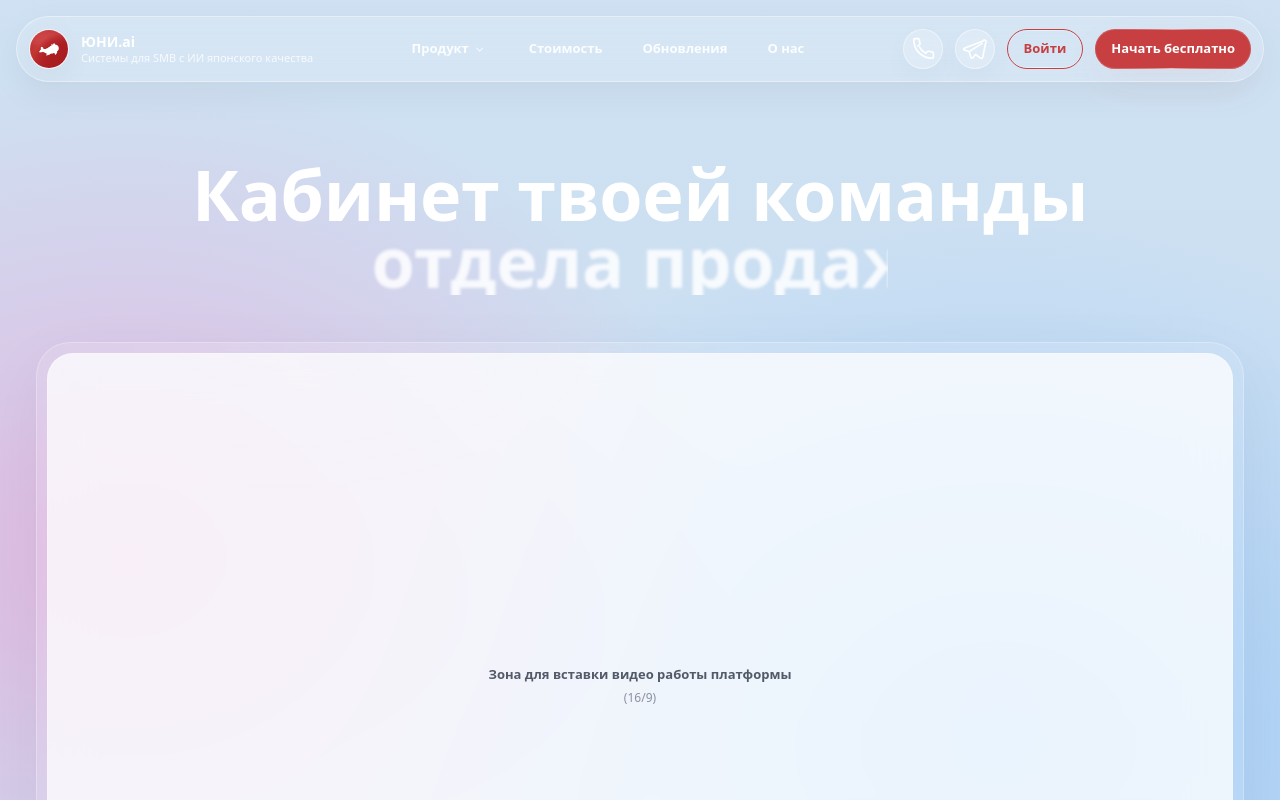
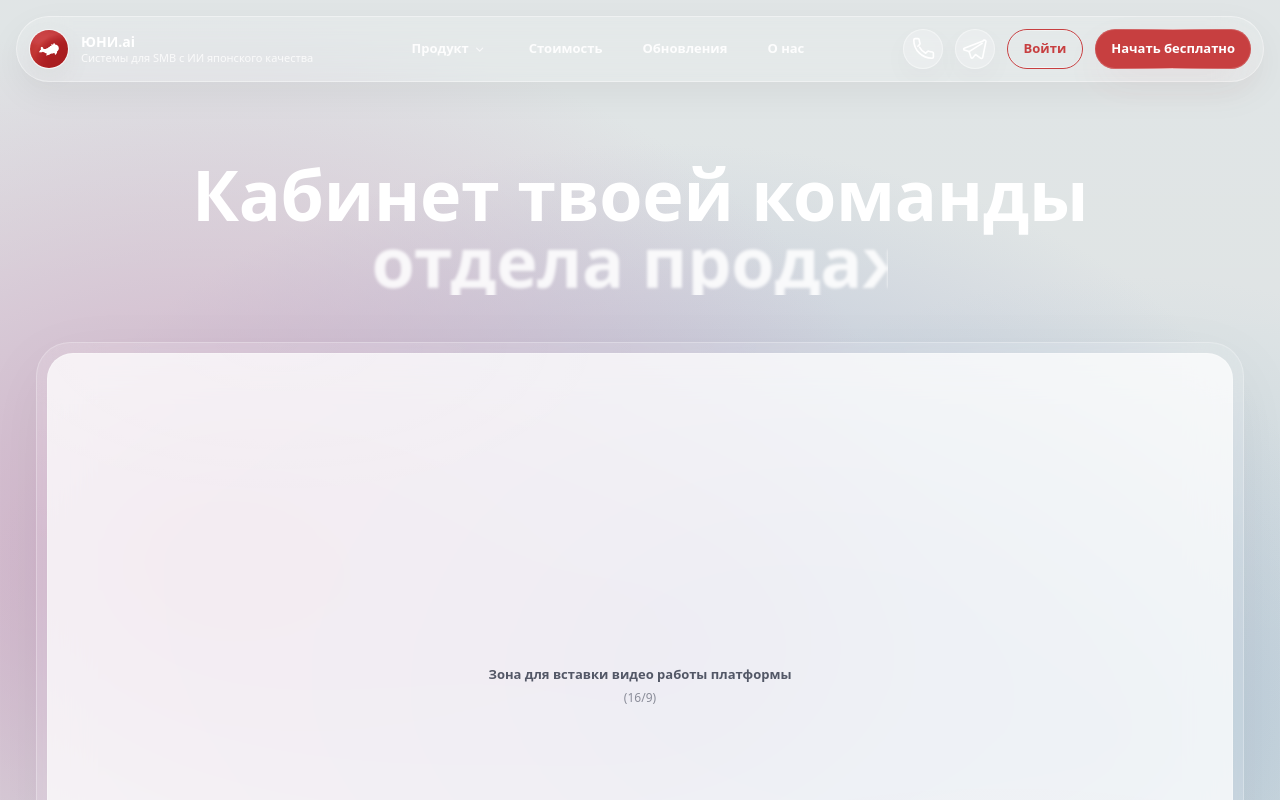
Before and after one commit to uniconsulting/uni.com, a Next.js app: page / in a window 1280 px wide. Shown: the top 800 px of the page. Built offline with nearby package versions, Linux system fonts and the light colour scheme.

Commit message:
Update globals.css

```diff
--- a/src/styles/globals.css
+++ b/src/styles/globals.css
@@ -7,27 +7,26 @@ html {
   scroll-padding-top: 96px; /* чтобы якоря не уезжали под header */
 }
 
-/* === Global background: base + full-page gradient composition (no tiling) === */
+/* globals.css */
 
+/* 1) Базовый цвет */
 :root {
-  /* можешь оставить свой базовый цвет */
-  --bg-base: #b1cfeb;
+  --bg-base: #d8dedf;
 }
 
-/* базовый цвет */
-html,
-body {
+html {
   background: var(--bg-base);
 }
 
-/* важно: псевдо-слой растягивается по высоте всей страницы */
+/* 2) Делаем фон отдельным слоем, который тянется по всей высоте страницы */
 body {
+  background: transparent;
   position: relative;
+  isolation: isolate; /* важно для корректного слоя под контентом */
   min-height: 100%;
-  isolation: isolate; /* чтобы ::before нормально жил "за контентом" */
 }
 
-/* композиция градиентов на всю страницу */
+/* 3) Композиция градиентов/бликов (как на референсе) */
 body::before {
   content: "";
   position: absolute;
@@ -35,81 +34,43 @@ body::before {
   z-index: -1;
   pointer-events: none;
 
-  /* НЕ ПОВТОРЯЕМ */
+  background-color: var(--bg-base);
+
+  /* много “пятен” по Y, чтобы при скролле не повторялось */
+  background-image:
+    /* TOP: розовый слева + синеватый центр + голубой справа */
+    radial-gradient(1200px 900px at 16% 6%,  rgba(201,155,188,0.78) 0%, rgba(201,155,188,0.00) 60%),
+    radial-gradient(1100px 820px at 52% 7%,  rgba(151,164,201,0.72) 0%, rgba(151,164,201,0.00) 62%),
+    radial-gradient(980px 780px  at 88% 8%,  rgba(176,200,215,0.70) 0%, rgba(176,200,215,0.00) 60%),
+
+    /* верхний “молочный” горизонтальный блик */
+    radial-gradient(1400px 260px at 55% 18%, rgba(255,255,255,0.52) 0%, rgba(255,255,255,0.00) 72%),
+
+    /* MID: голубые массивы слева и по центру */
+    radial-gradient(1400px 1000px at 18% 40%, rgba(166,188,217,0.62) 0%, rgba(166,188,217,0.00) 66%),
+    radial-gradient(1200px 900px  at 50% 46%, rgba(155,179,205,0.52) 0%, rgba(155,179,205,0.00) 66%),
+
+    /* MID-RIGHT: тёплый розово-белый “блик” как на макете */
+    radial-gradient(1050px 620px at 78% 54%, rgba(242,230,231,0.86) 0%, rgba(242,230,231,0.00) 66%),
+
+    /* ниже: ещё один голубой слой и “молочный” слой */
+    radial-gradient(1300px 920px at 24% 64%, rgba(160,185,214,0.60) 0%, rgba(160,185,214,0.00) 66%),
+    radial-gradient(1200px 620px at 55% 70%, rgba(255,255,255,0.38) 0%, rgba(255,255,255,0.00) 70%),
+
+    /* низ: голубой справа + розовый слева */
+    radial-gradient(1000px 700px at 86% 88%, rgba(200,218,224,0.60) 0%, rgba(200,218,224,0.00) 60%),
+    radial-gradient(1100px 780px at 12% 94%, rgba(246,231,232,0.78) 0%, rgba(246,231,232,0.00) 62%),
+
+    /* тонкая общая “дымка” по вертикали (чтобы было больше бликов, как в референсе) */
+    linear-gradient(180deg,
+      rgba(255,255,255,0.22) 0%,
+      rgba(255,255,255,0.00) 28%,
+      rgba(255,255,255,0.14) 52%,
+      rgba(255,255,255,0.00) 76%,
+      rgba(255,255,255,0.18) 100%);
+
   background-repeat: no-repeat;
   background-size: 100% 100%;
-
-  /* много “облаков”, как в референсе (розовые/синие/молочные) */
-  background-image:
-    /* верх-лево: розовый */
-    radial-gradient(900px 720px at 10% 6%,
-      rgba(255, 130, 200, 0.42) 0%,
-      rgba(255, 130, 200, 0.00) 68%),
-
-    /* верх-право: холодный голубой */
-    radial-gradient(950px 760px at 78% 8%,
-      rgba(120, 185, 255, 0.50) 0%,
-      rgba(120, 185, 255, 0.00) 70%),
-
-    /* верхний мягкий “туман” */
-    radial-gradient(1100px 820px at 46% 18%,
-      rgba(240, 247, 255, 0.65) 0%,
-      rgba(240, 247, 255, 0.00) 74%),
-
-    /* середина-лево: крупная синяя масса */
-    radial-gradient(1200px 900px at 22% 40%,
-      rgba(135, 185, 235, 0.55) 0%,
-      rgba(135, 185, 235, 0.00) 76%),
-
-    /* середина: светлая зона */
-    radial-gradient(1200px 950px at 58% 44%,
-      rgba(245, 250, 255, 0.72) 0%,
-      rgba(245, 250, 255, 0.00) 78%),
-
-    /* середина-право: холодный голубой */
-    radial-gradient(1050px 820px at 86% 52%,
-      rgba(155, 205, 255, 0.42) 0%,
-      rgba(155, 205, 255, 0.00) 76%),
-
-    /* ниже середины: синяя полоса-облако */
-    radial-gradient(1200px 920px at 40% 62%,
-      rgba(120, 175, 235, 0.48) 0%,
-      rgba(120, 175, 235, 0.00) 78%),
-
-    /* ближе к низу: розовый подсвет */
-    radial-gradient(980px 760px at 74% 73%,
-      rgba(255, 205, 220, 0.38) 0%,
-      rgba(255, 205, 220, 0.00) 74%),
-
-    /* нижняя “молочная” зона */
-    radial-gradient(1200px 980px at 62% 86%,
-      rgba(245, 250, 255, 0.78) 0%,
-      rgba(245, 250, 255, 0.00) 78%),
-
-    /* низ-лево: розовый */
-    radial-gradient(1050px 820px at 14% 94%,
-      rgba(255, 195, 210, 0.40) 0%,
-      rgba(255, 195, 210, 0.00) 72%),
-
-    /* общий вертикальный “воздух”, чтобы всё склеить */
-    linear-gradient(180deg,
-      rgba(255, 255, 255, 0.38) 0%,
-      rgba(255, 255, 255, 0.10) 40%,
-      rgba(255, 255, 255, 0.34) 100%);
-}
-
-/* (опционально) лёгкая микрофактура без картинок. Если не нужно - удали блок целиком */
-body::after {
-  content: "";
-  position: absolute;
-  inset: 0;
-  z-index: -1;
-  pointer-events: none;
-  opacity: 0.045;
-  mix-blend-mode: soft-light;
-  background-image:
-    repeating-linear-gradient(0deg, rgba(15,23,42,0.06) 0 1px, transparent 1px 7px),
-    repeating-linear-gradient(90deg, rgba(15,23,42,0.04) 0 1px, transparent 1px 9px);
 }
 
 /* === LiquidGlass helpers === */
```
